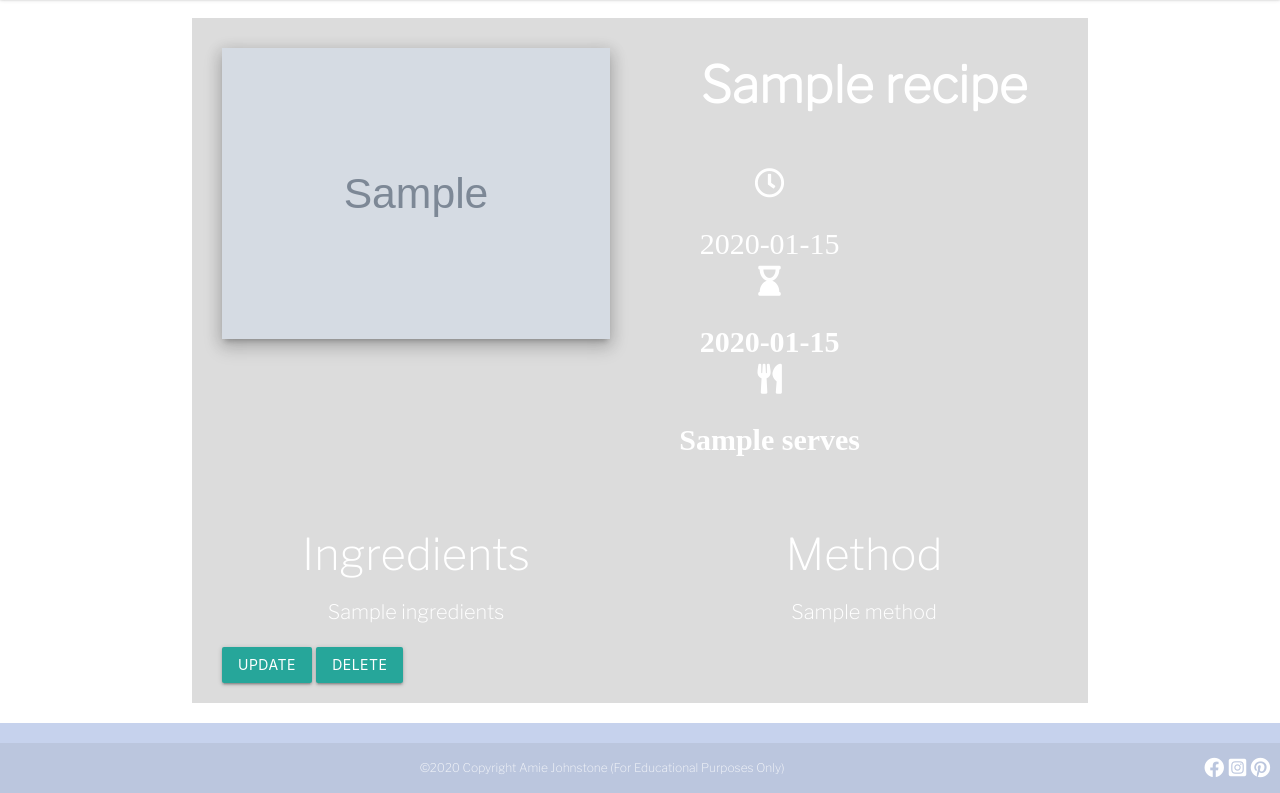
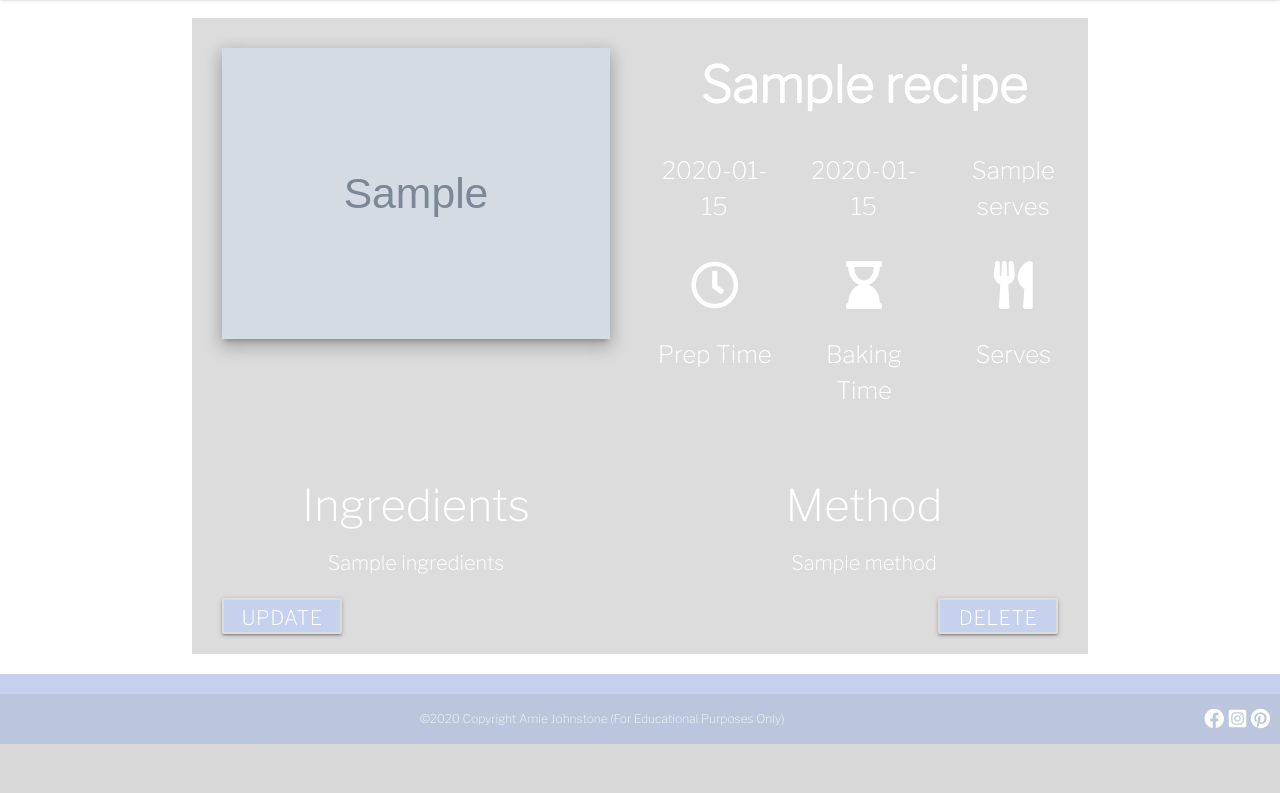
Before and after one commit to Amiejohnstone18/The_Baking_Book, a Flask app: template templates/view_more.html in a window 1280 px wide. Shown: the part 66-859 px from the top of the page. After the commit the page ends 810 px from the top, so only its background shows below. Run offline with Flask 2, Linux system fonts and the light colour scheme; the template is opened without the code that fills it: most values are stand-ins (such as "Sample title", 1, 10 or a date in 2020); grey boxes marked "Sample" are stand-in pictures; some libraries are stand-ins or nearby versions.

Commit message:
Styled and formatted view_more page

```diff
--- a/static/css/view_more.css
+++ b/static/css/view_more.css
@@ -20,18 +20,25 @@
   font-weight: bold;
 }
 
-.symbols {
+/* Prep time/ Baking time/ Serves */
+.grid {
   color: white;
   font-family: "Libre Franklin", sans-serif;
-  font-size: 30px;
+  font-size: 24px;
   text-align: center;
+  margin-top: 30px;
 }
 
-.recipe_info{
-    font-family: "Libre Franklin", sans-serif;
-    font-size: 22px;
-    color: white;
-    text-align: center;
+#preptime-vm {
+  font-size: 2em;
+}
+
+#bakingtime-vm {
+  font-size: 2em;
+}
+
+#serves-vm {
+  font-size: 2em;
 }
 
 /* Ingredients */
@@ -54,3 +61,23 @@
   margin-bottom: 20px;
   padding-left: 30px;
 }
+
+#update-btn {
+  font-family: "Libre Franklin", sans-serif;
+  background-color: #c6d2ed;
+  color: white;
+  border: #dcdcdc solid 2px;
+  font-size: 20px;
+  width: 6em;
+}
+
+#delete-btn {
+  font-family: "Libre Franklin", sans-serif;
+  background-color: #c6d2ed;
+  color: white;
+  border: #dcdcdc solid 2px;
+  font-size: 20px;
+  width: 6em;
+  float: right;
+  margin-right: 30px;
+}
--- a/templates/view_more.html
+++ b/templates/view_more.html
@@ -1,4 +1,5 @@
-{% extends "base.html" %} {% block content %}
+{% extends "base.html" %}
+{% block content %}
 
 {% block styles %}
 <!-- Index CSS-->
@@ -8,7 +9,6 @@
   type="text/css"
 />
 {% endblock %}
-
 
 {% for recipe in recipe %}
 <div class="container" id="background">
@@ -21,55 +21,60 @@
     <div class="recipe_name">
       {{ recipe.recipe_name }}
     </div>
+    <!-- Prep Time -->
+    <div class="grid">
+    <div class="col s2">
+    <div>{{ recipe.preptime }}</div>
     <br/>
+      <i class="far fa-clock" id="preptime-vm"></i>
+      <p>Prep Time</p>
+    </div>
+    <!-- Baking Time -->
+    <div class="col s2">
+    <div>{{ recipe.bakingtime }}</div>
     <br/>
-			<div class="symbols">
-				<!-- Preptime -->
-				<div class="row">
-					<div class="col s4">
-						<i class="far fa-clock" id="preptime-vm">
+      <i class="fas fa-hourglass-end" id="bakingtime-vm"></i>
+      <p>Baking Time</p>
+    </div>
+    <!-- Serves -->
+    <div class="col s2">
+    <div>{{ recipe.serves }}</div>
     <br/>
-         <br/>
-        {{ recipe.preptime }}
-        </i>
-						&nbsp; &nbsp; &nbsp;
-						<!-- Baking Time -->
-						<i class="fas fa-hourglass-end" id="bakingtime-vm">
-        <br />
-         <br/>
-        {{ recipe.bakingtime }}
-        </i>
-						&nbsp; &nbsp; &nbsp;
-						<!-- Serves -->
-						<i class="fas fa-utensils" id="serves-vm">
-        <br />
-         <br/>
-        {{ recipe.serves }}
-        </i>
-						&nbsp; &nbsp; &nbsp;
+      <i class="fas fa-utensils" id="serves-vm"></i>
+      <p>Serves</p>
       </div>
     </div>
   </div>
-			<!-- Share -->
-		</div>
+
   <!-- Ingredients -->
   <div class="row">
     <div class="col s12 m6" id="more-ingredients">
-				<h3> Ingredients </h3>
+      <h3>Ingredients</h3>
       {{ recipe.ingredients }}
     </div>
     <!-- Method -->
     <div class="col s12 m6" id="more-method">
-				<h3> Method </h3>
+      <h3>Method</h3>
       {{ recipe.method }}
     </div>
   </div>
   <div class="btns-vm">
+
     <!-- Update & Delete Buttons -->
-			<a href="{{url_for('update_recipe', recipe_id=recipe._id)}}" class="waves-effect waves-light btn" id="update-btn">Update</a>
-			<a href="{{url_for('delete_recipe', recipe_id=recipe._id)}}" class="waves-effect waves-light btn" id="delete-btn">Delete</a>
-		</div>
+    <a
+      href="{{url_for('update_recipe', recipe_id=recipe._id)}}"
+      class="waves-effect waves-light btn"
+      id="update-btn"
+      >Update</a
+    >
+    <a
+      href="{{url_for('delete_recipe', recipe_id=recipe._id)}}"
+      class="waves-effect waves-light btn"
+      id="delete-btn"
+      >Delete</a
+    >
   </div>
   {% endfor %}
+</div>
 
 {% endblock %}
```
Lines whose indentation alone changed are shown as unchanged.
